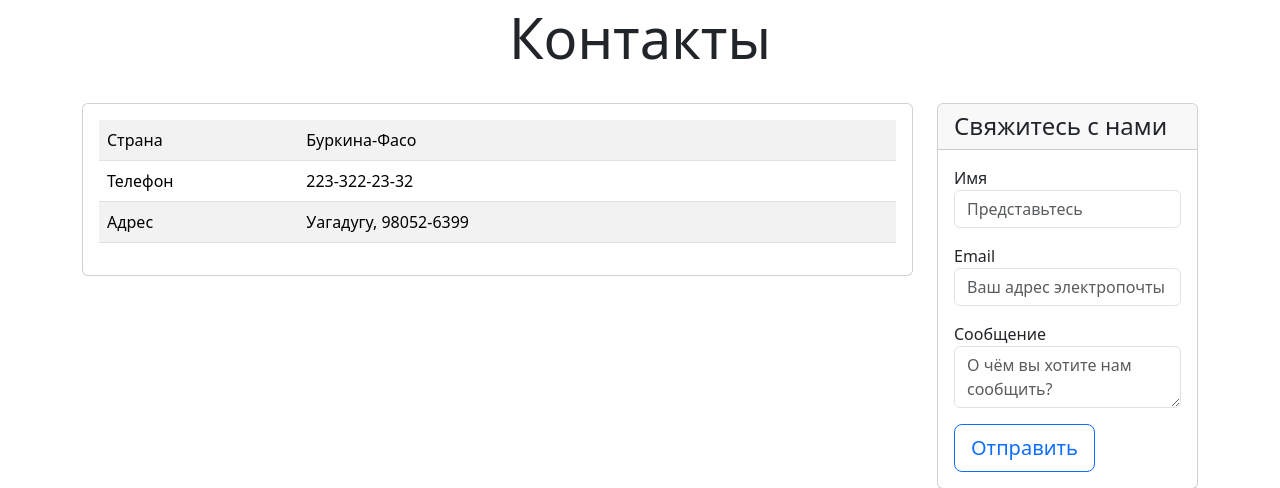
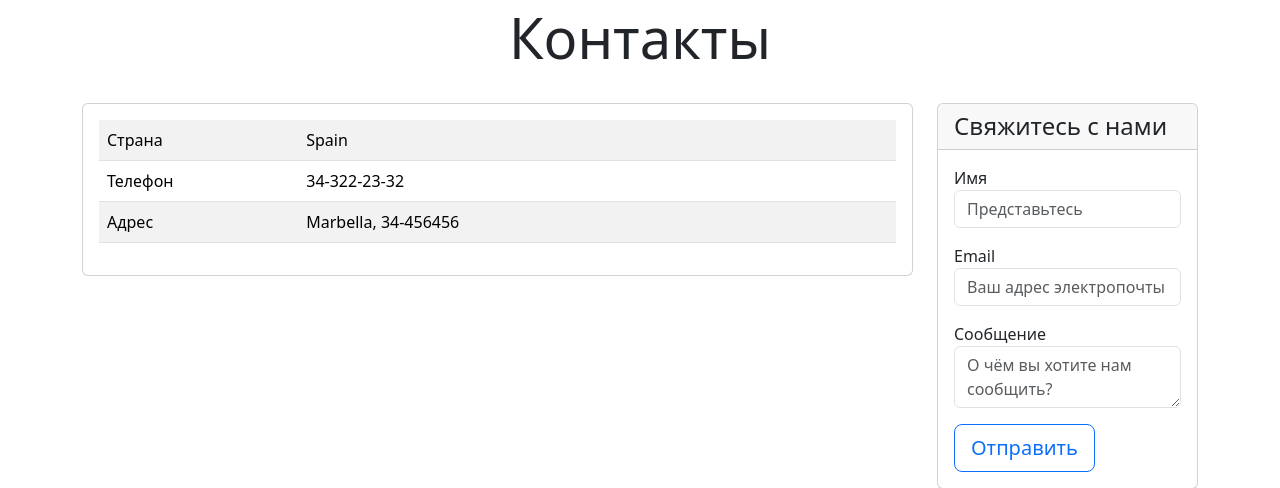
Before and after one commit to AlekseiKostromin/Django_webproject, a Django app: page /contacts/ in a window 1280 px wide. Shown: the part 135-623 px from the top of the page. Run offline with Django 4.2, Linux system fonts and the light colour scheme; some libraries are stand-ins or nearby versions.

Commit message:
Changed contacts and price

```diff
--- a/catalog/templates/catalog/contacts.html
+++ b/catalog/templates/catalog/contacts.html
@@ -28,15 +28,15 @@
                     <table class="table table-striped">
                         <tr>
                             <td class="w-25">Страна</td>
-                            <td>Буркина-Фасо</td>
+                            <td>Spain</td>
                         </tr>
                         <tr>
                             <td class="w-25">Телефон</td>
-                            <td>223-322-23-32</td>
+                            <td>34-322-23-32</td>
                         </tr>
                         <tr>
                             <td class="w-25">Адрес</td>
-                            <td>Уагадугу, 98052-6399</td>
+                            <td>Marbella, 34-456456</td>
                         </tr>
                     </table>
                 </div>
--- a/catalog/templates/catalog/index.html
+++ b/catalog/templates/catalog/index.html
@@ -30,7 +30,7 @@
                     <h4 class="my-0 font-weight-normal">Удобный сервис рассылок</h4>
                 </div>
                 <div class="card-body">
-                    <h1 class="card-title pricing-card-title">$ 140</h1>
+                    <h1 class="card-title pricing-card-title">$ 500</h1>
                     <ul class="list-unstyled mt-3 mb-4 text-start m-3">
                         <li>- Неограниченная лицензия</li>
                         <li>- Поддержка</li>
```
